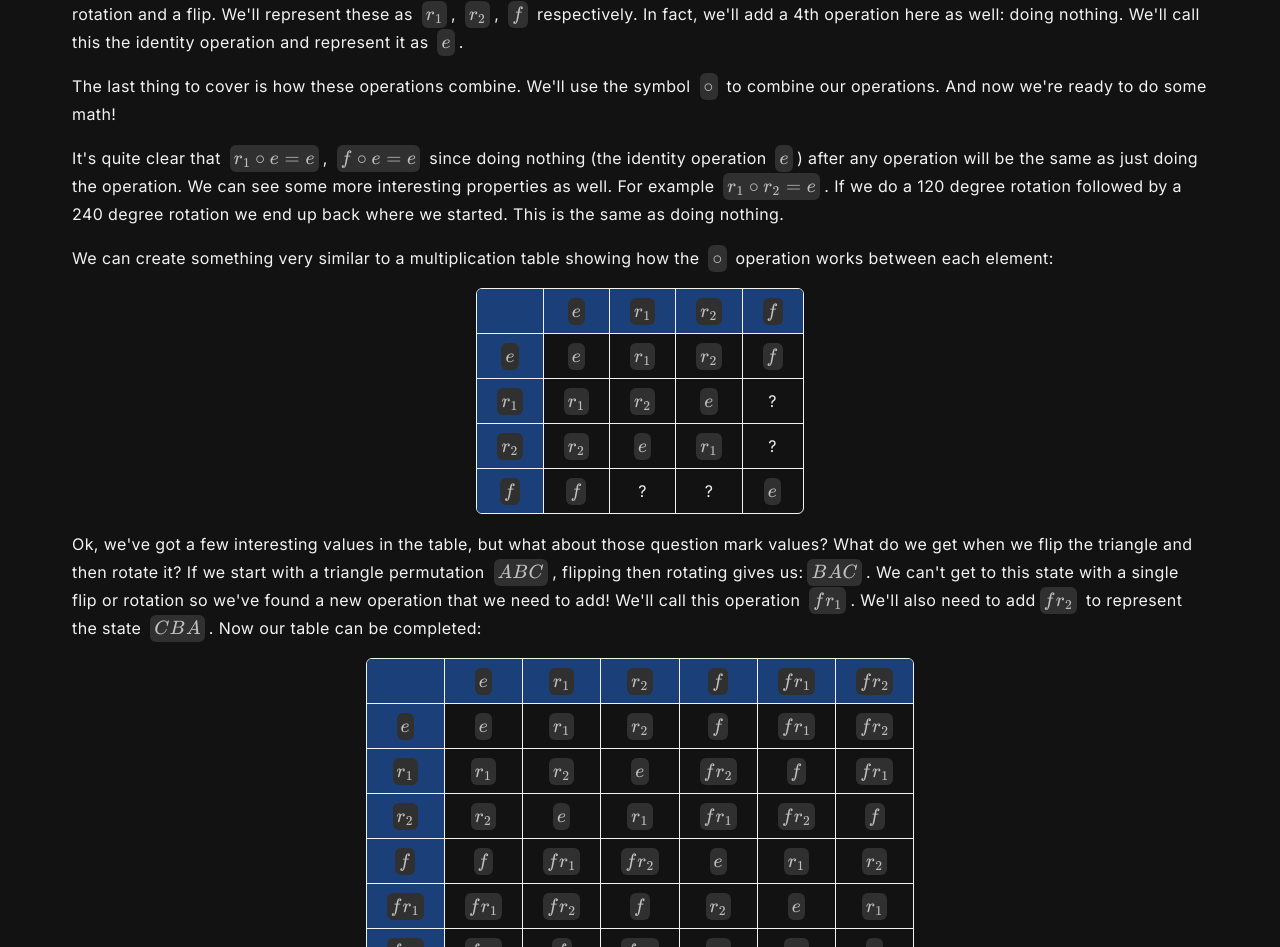
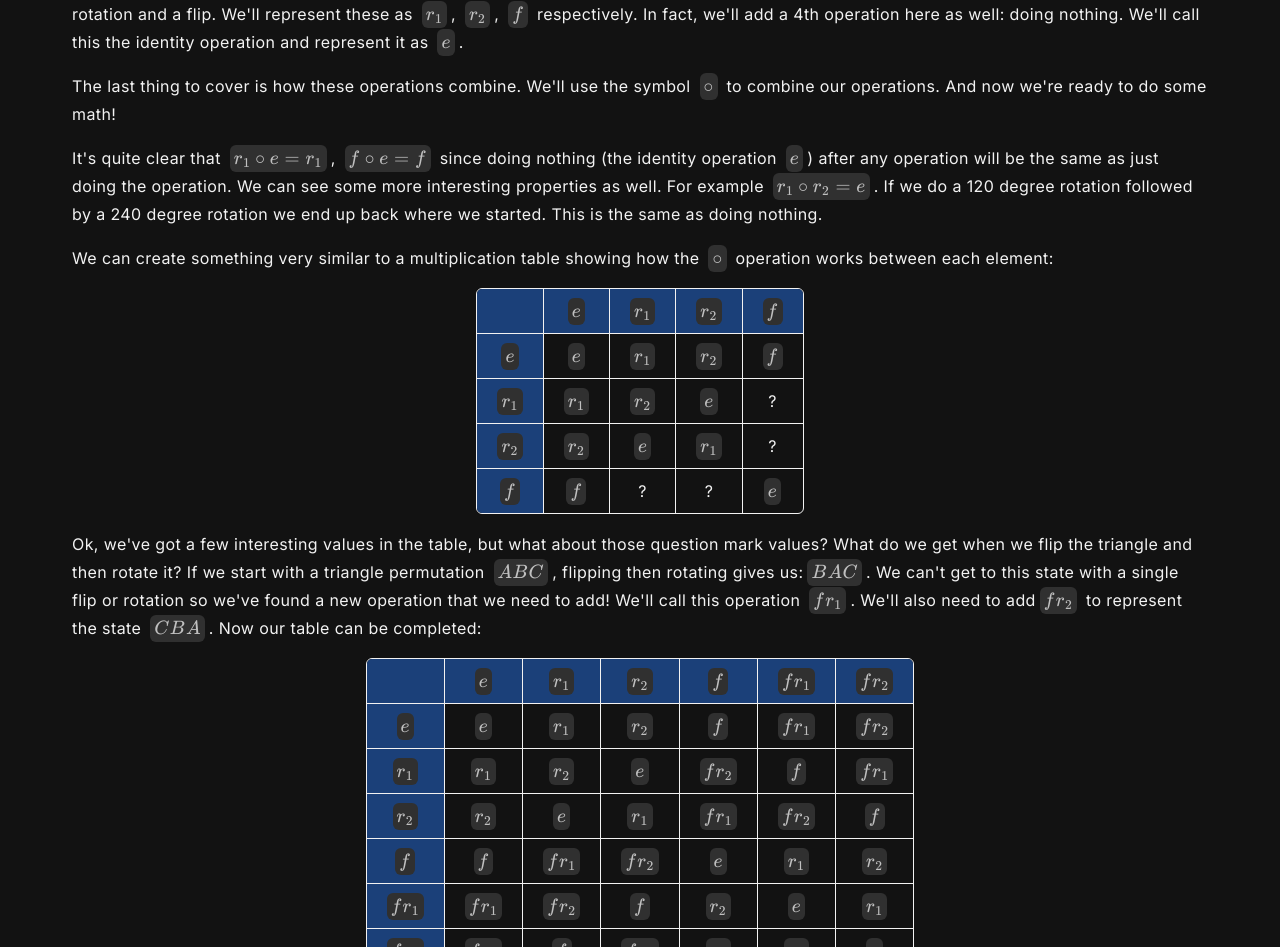
Before and after one commit to DazKins/qcfundamentals, a Next.js app: page /chapter/mathematical-foundations/article/groups in a window 1280 px wide. Shown: the part 1560-2507 px from the top of the page. Built offline with nearby package versions, Linux system fonts and the light colour scheme.

Commit message:
Fix typo

```diff
--- a/src/app/chapter/mathematical-foundations/article/groups/page.tsx
+++ b/src/app/chapter/mathematical-foundations/article/groups/page.tsx
@@ -88,8 +88,8 @@ const Page = () => {
         And now we&apos;re ready to do some math!
       </p>
       <p>
-        It&apos;s quite clear that <InlineMathBlock latex="r_1 \circ e = e" />,{" "}
-        <InlineMathBlock latex="f \circ e = e" /> since doing nothing (the
+        It&apos;s quite clear that <InlineMathBlock latex="r_1 \circ e = r_1" />,{" "}
+        <InlineMathBlock latex="f \circ e = f" /> since doing nothing (the
         identity operation <InlineMathBlock latex="e" />) after any operation
         will be the same as just doing the operation. We can see some more
         interesting properties as well. For example{" "}
```
